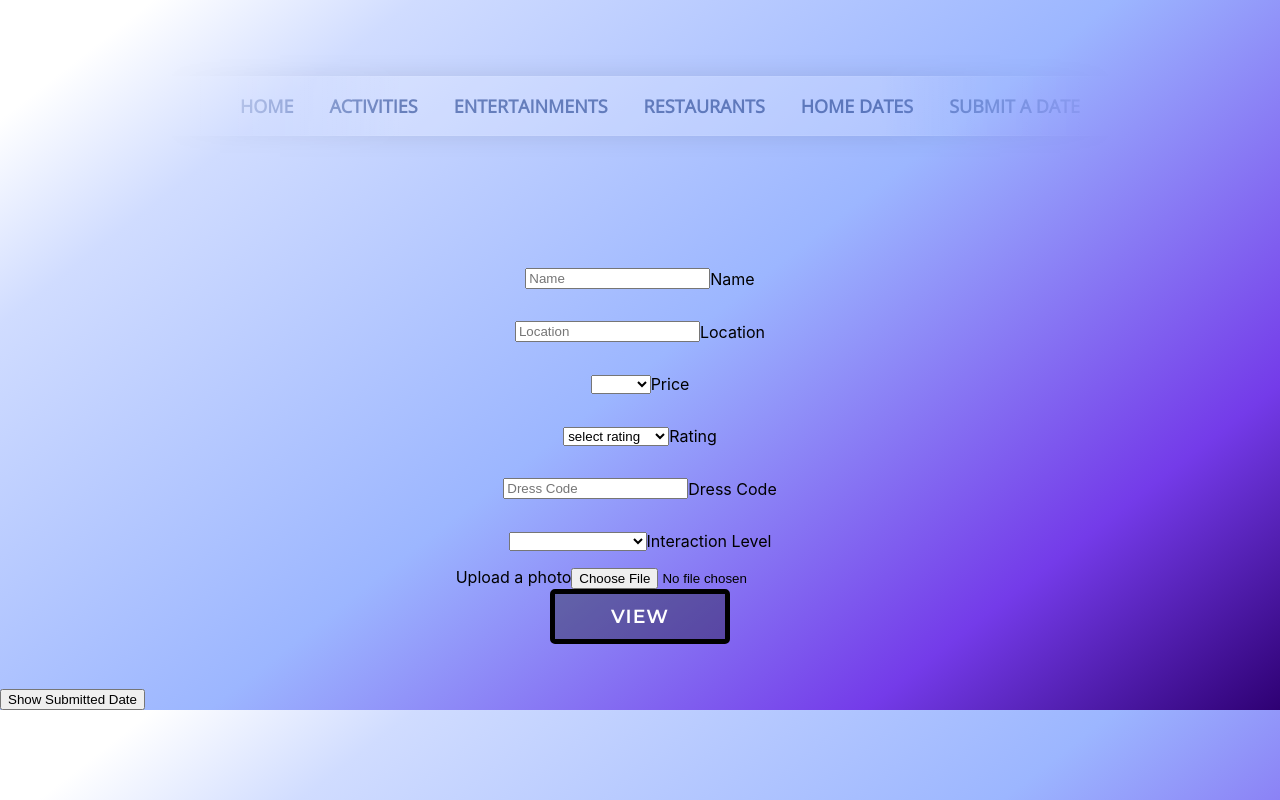
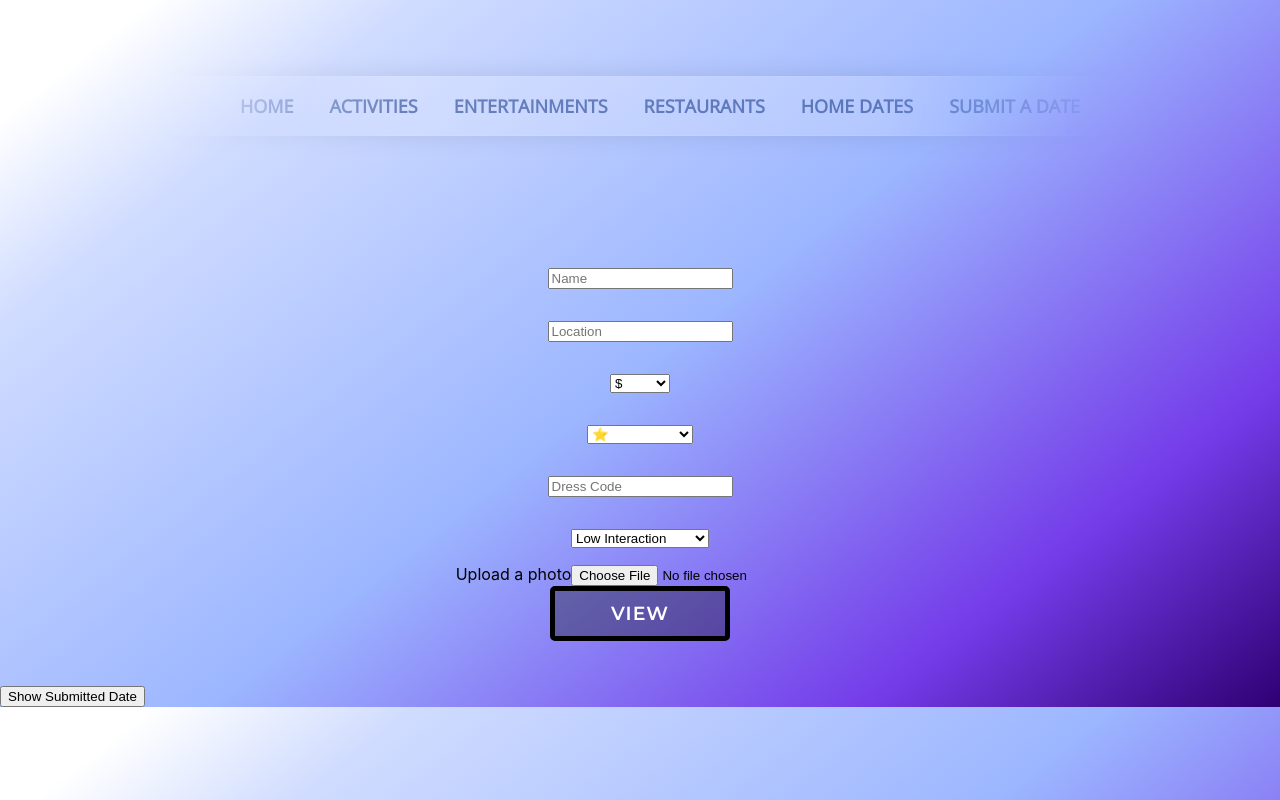
Before and after one commit to LudwigsonM/project-planned-date-frontend, a React (Create React App) app: page /submitadate in a window 1280 px wide. Built offline with nearby package versions, Linux system fonts and the light colour scheme.

Commit message:
made css changes to the homepage

```diff
--- a/public/index.html
+++ b/public/index.html
@@ -9,6 +9,10 @@
     <link rel="preconnect" href="https://fonts.gstatic.com" crossorigin />
     <link
       href="https://fonts.googleapis.com/css2?family=Rock+Salt&display=swap"
+      rel="stylesheet"
+      href="https://fonts.googleapis.com/css2?family=Yellowtail&display=swap"
+      rel="stylesheet"
+      ref="https://fonts.googleapis.com/css2?family=Montserrat+Alternates:ital,wght@1,600&display=swap"
       rel="stylesheet"
     />
     <meta
--- a/src/Styling/dateSelection.css
+++ b/src/Styling/dateSelection.css
@@ -1,9 +1,12 @@
+@import url("https://fonts.googleapis.com/css2?family=Montserrat+Alternates:ital,wght@1,600&display=swap");
+
 import h4 {
   font-size: large;
+  font-family: "Montserrat Alternates", sans-serif;
 }
 .all-date-selections {
-  border-color: brown;
-  border-style: solid;
+  /* border-color: brown;
+  border-style: solid; */
   display: flex;
   flex-wrap: wrap;
   object-fit: scale-down;
@@ -14,13 +17,14 @@ import h4 {
 
 .event-cards {
   width: 40%;
-  border-style: solid;
-  border-color: aqua;
+  /* border-style: solid; */
+  /* border-color: rgba(82, 82, 153, 0.849); */
   object-fit: scale-down;
   margin: 40px;
 }
 
 .card-img {
+  border-radius: 35px;
   width: 100%;
 }
 
--- a/src/Styling/hero.css
+++ b/src/Styling/hero.css
@@ -1,5 +1,5 @@
 @import url("https://fonts.googleapis.com/css2?family=Rock+Salt&display=swap");
-
+@import url("https://fonts.googleapis.com/css2?family=Yellowtail&display=swap");
 h1 {
   font-family: "Rock Salt", cursive;
   display: flex;
@@ -15,16 +15,20 @@ h1 {
   margin: auto;
   justify-content: center;
   /* border-spacing: 20px; */
+  text-shadow: 0 0 5px #fff, 0 0 10px #fff, 0 0 20px #fff,
+    0 0 40px rgb(120, 56, 223), 0 0 80px rgb(120, 56, 223),
+    0 0 90px rgb(120, 56, 223), 0 0 100px rgb(120, 56, 223),
+    0 0 150px rgb(120, 56, 223);
+}
 
-  box-shadow: inset 0 0 50px #fff, inset 20px 0 80px #f0f,
-    inset -20px 0 80px #0ff, inset 20px 0 300px #f0f, inset -20px 0 300px #0ff,
-    0 0 50px #fff, -10px 0 80px #f0f, 10px 0 80px #0ff;
-}
 .container {
   text-align: left;
 }
 .subheading {
+  font-family: "Yellowtail", cursive;
+  font-size: 45px;
   background-color: #fafcff37;
+  color: rgba(0, 35, 122, 0.5);
 
   text-align: center;
 }
--- a/src/components/MainPage/DateSelection.jsx
+++ b/src/components/MainPage/DateSelection.jsx
@@ -2,7 +2,7 @@ import React from "react";
 import { Button, Card } from "react-bootstrap";
 import { useNavigate } from "react-router-dom";
 import "../../Styling/dateSelection.css";
-import RestaurantsCard from "../RestaurantsPage/RestaurantsCard";
+
 const actImg =
   "https://www.wallpaperup.com/uploads/wallpapers/2015/04/16/663367/6458a57c51073bae4516e3f93e420aaf-700.jpg";
 const entImg =
@@ -52,7 +52,7 @@ export default function DateSelection() {
           />
           <Card.Body>
             <Card.Title>
-              <h4>Entertainments</h4>
+              <h4>ENTERTAINMENTS</h4>
             </Card.Title>
             <Card.Text>
               Description for the way Entertainments are great to go on dates
--- a/src/components/MainPage/Hero.jsx
+++ b/src/components/MainPage/Hero.jsx
@@ -6,7 +6,7 @@ export default function Hero() {
     <section className="container">
       <div>
         <h1>PlanneDate </h1>
-        <h3 className="subheading">Narrow down where you want to go !</h3>
+        <h3 className="subheading">Plan out the next local Date </h3>
       </div>
     </section>
   );
--- a/src/components/SubmitDatePage/SubmitDateForm.jsx
+++ b/src/components/SubmitDatePage/SubmitDateForm.jsx
@@ -42,7 +42,7 @@ export default function SubmitDateForm() {
   return (
     <>
       <section className="dateform">
-        <FloatingLabel controlId="floatingInput" label="Name" className="mb-3">
+        <FloatingLabel controlId="floatingInput" className="mb-3">
           <Form.Control
             // size="lg"
             type="text"
@@ -54,7 +54,7 @@ export default function SubmitDateForm() {
           />
         </FloatingLabel>
 
-        <FloatingLabel controlId="floatingLocation" label="Location">
+        <FloatingLabel controlId="floatingLocation">
           <Form.Control
             type="input"
             placeholder="Location"
@@ -65,7 +65,7 @@ export default function SubmitDateForm() {
           />
         </FloatingLabel>
 
-        <FloatingLabel controlId="floatingPrice" label="Price">
+        <FloatingLabel controlId="floatingPrice">
           <Form.Select
             type="input"
             placeholder="$"
@@ -74,7 +74,7 @@ export default function SubmitDateForm() {
             required="true"
             name="price"
           >
-            <option></option>
+            <option disabled>Price</option>
             <option defaultValue="$">$</option>
             <option defaultValue="$$">$$</option>
             <option defaultValue="$$$">$$$</option>
@@ -83,9 +83,9 @@ export default function SubmitDateForm() {
           </Form.Select>
         </FloatingLabel>
 
-        <FloatingLabel controlId="floatingRating" label="Rating">
+        <FloatingLabel controlId="floatingRating">
           <Form.Select type="Rating" placeholder="⭐️" name="rating">
-            <option>select rating</option>
+            <option disabled>select rating</option>
             <option defaultValue="1">⭐️</option>
             <option defaultValue="2">⭐️⭐️</option>
             <option defaultValue="3">⭐️⭐️⭐️</option>
@@ -96,7 +96,7 @@ export default function SubmitDateForm() {
           </Form.Select>
         </FloatingLabel>
 
-        <FloatingLabel controlId="floatingDressCode" label="Dress Code">
+        <FloatingLabel controlId="floatingDressCode">
           <Form.Control
             type="DressCode"
             placeholder="Dress Code"
@@ -107,16 +107,13 @@ export default function SubmitDateForm() {
           />
         </FloatingLabel>
 
-        <FloatingLabel
-          controlId="floatingInteractionLevel"
-          label="Interaction Level"
-        >
+        <FloatingLabel controlId="floatingInteractionLevel">
           <Form.Select
             type="Interaction Level"
             placeholder="Interaction Level"
             name="interactionLevel"
           >
-            <option></option>
+            <option disabled>Interaction </option>
             <option defaultValue="1">Low Interaction</option>
             <option defaultValue="2">Average Interaction</option>
             <option defaultValue="3">High Interaction</option>
@@ -136,6 +133,7 @@ export default function SubmitDateForm() {
           </span>
         </body>
       </section>
+
       <div className="show-submitted">
         <Button onClick={() => navigate(`/viewdates`)}>
           Show Submitted Date
```
